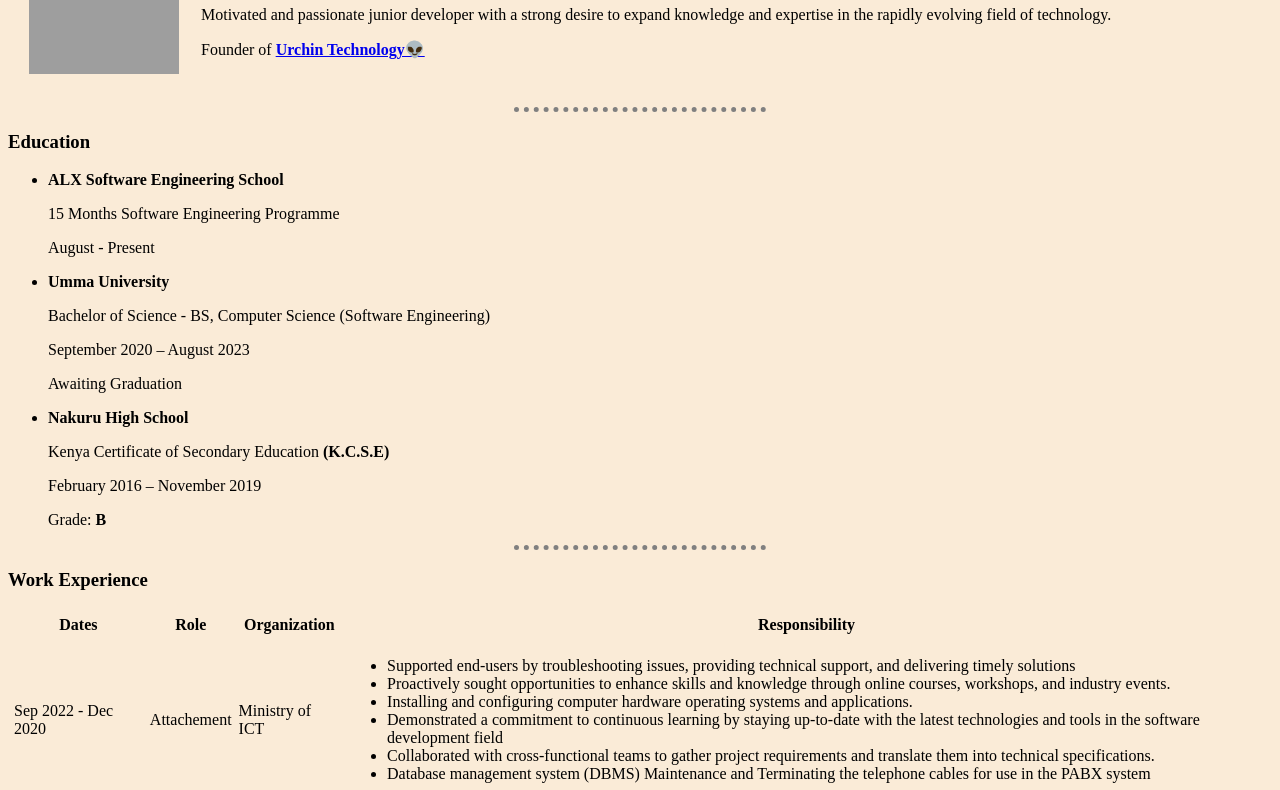
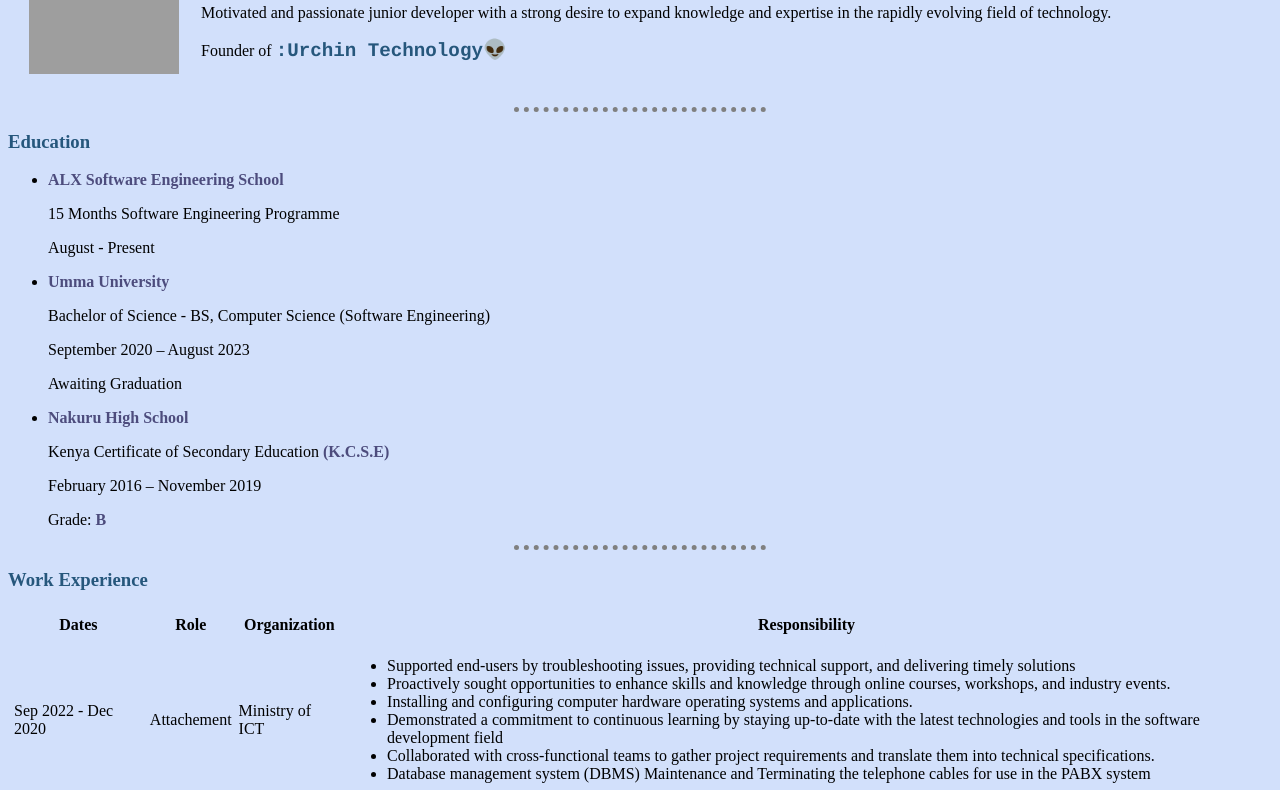
Before and after one commit to Maigwa164/Fullstack-Bootcamp, a plain HTML site: page index.html in a window 1280 px wide. Shown: the part 105-895 px from the top of the page. Drawn offline with Linux system fonts and the light colour scheme; grey boxes are pictures that could not be loaded.

Commit message:
external css

```diff
--- /dev/null
+++ b/css/style.css
@@ -0,0 +1,25 @@
+body{
+    background-color:#D2E0FB;
+}
+hr{
+    border-color: gray;
+    border-width: 5px;
+    border-style:none;
+    border-top-style: dotted;
+    width: 20%;
+}
+h1{
+    color:#088395 ;
+}
+
+h3 {
+    color:#26577C ;
+}
+strong{
+    color: #4D4C7D;
+}
+a{
+    text-decoration: none;
+    color:#26577C;
+    font-size:larger;
+}
--- a/index.html
+++ b/index.html
@@ -4,28 +4,7 @@
     <meta charset="UTF-8">
     <meta name="viewport" content="width=device-width, initial-scale=1.0">
     <title>David Maigwa</title>
- <style>
-    body{
-        background-color:antiquewhite;
-
-    }
-
-    hr{
-        border-color: gray;
-        border-width: 5px;
-        border-style:none;
-        border-top-style: dotted;
-        width: 20%;
-
-
-    }
-
-
-
-
- </style>
-
-
+ <link rel="stylesheet" href="css/style.css">
 </head>
 <body>
     <table cellspacing="20">
@@ -34,7 +13,7 @@
             <td><h1>David Maigwa</h1>
             <p>Motivated and passionate junior developer with a strong desire to expand knowledge and expertise in the rapidly
                     evolving field of technology. </p>
-                <p>Founder of <strong><a href="https://github.com/Tec-Urchin">Urchin Technology👽</a></strong> </p></td>
+                <p>Founder of <strong><a href="https://github.com/Tec-Urchin"style= font-family:'Courier New', Courier, monospace;> :Urchin Technology👽</a></strong> </p></td>
         </tr>
     </table>
 
```
Also changed, not shown: contact.html (+2 -1 lines), hobbies.html (+1 -0 lines).
